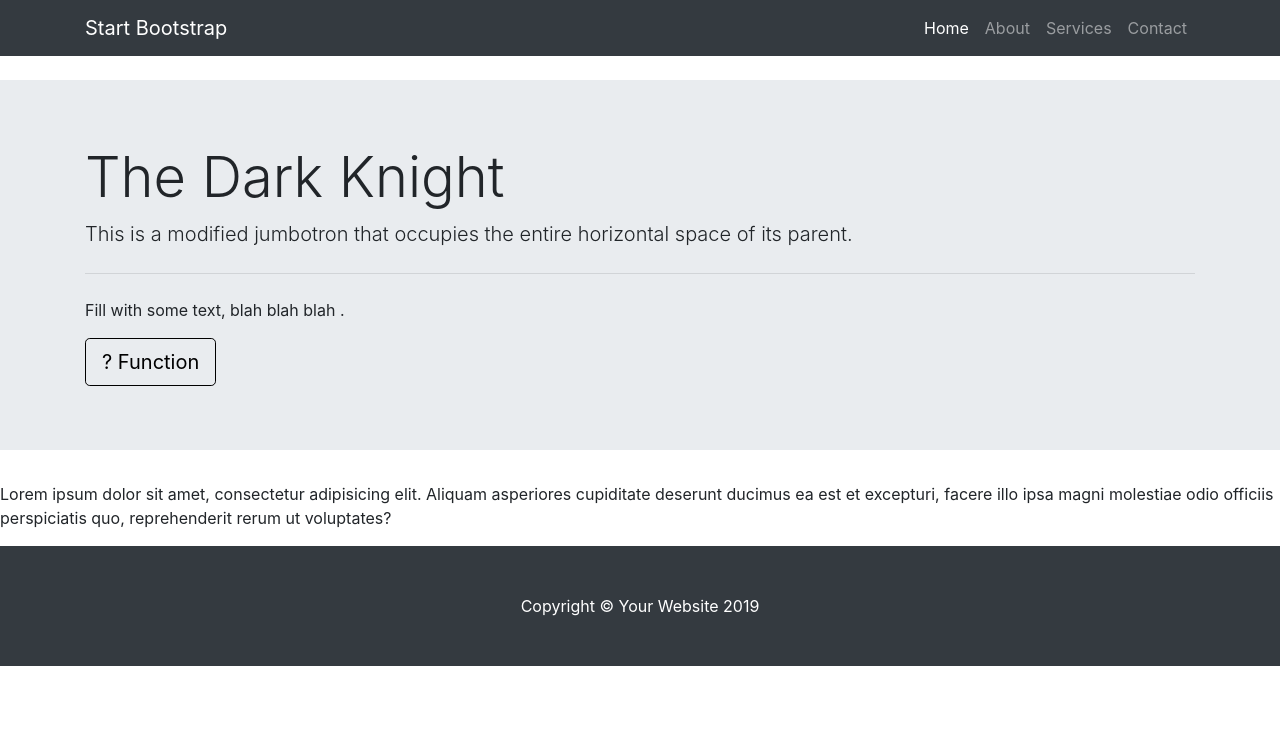
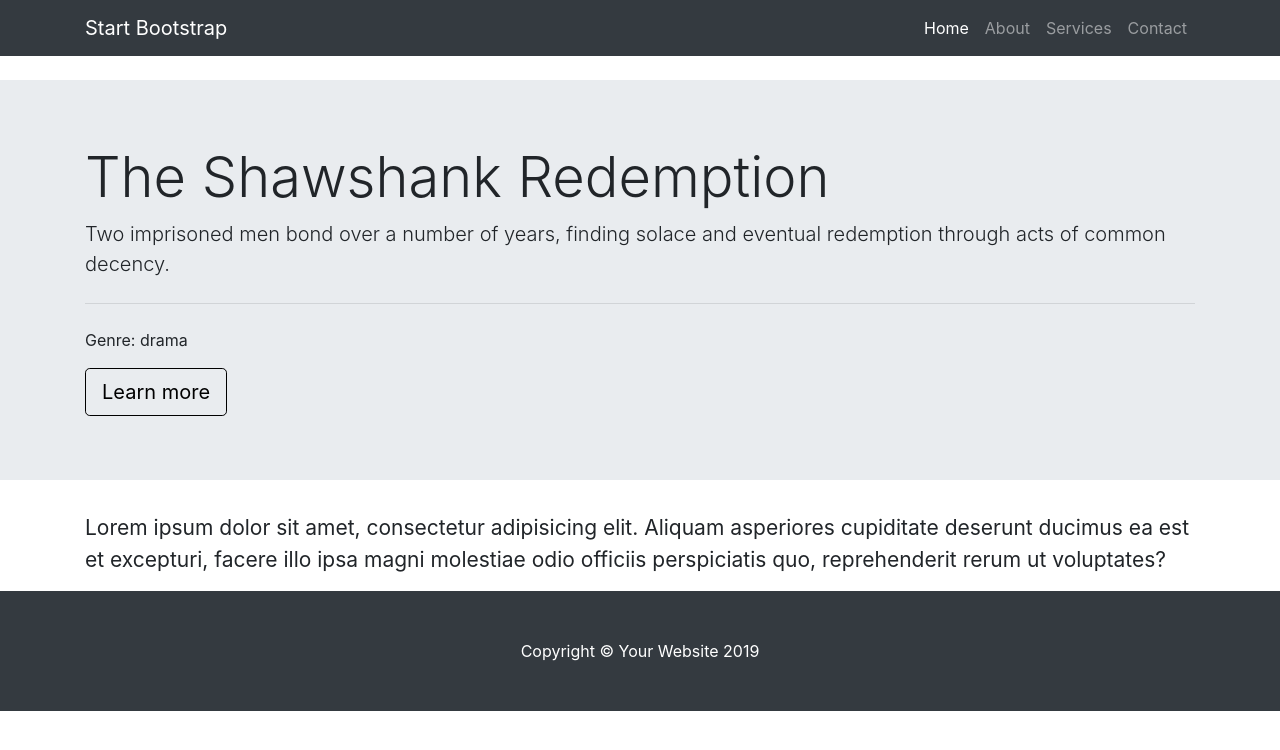
Before and after one commit to kishanbhakta/movie-app, a Next.js app: page /movies/1 in a window 1280 px wide. Shown: the top 750 px of the page. Built offline with nearby package versions, Linux system fonts and the light colour scheme.

Commit message:
got data from id to pass through the component

```diff
--- a/actions/index.js
+++ b/actions/index.js
@@ -6,7 +6,8 @@
         description: 'Two imprisoned men bond over a number of years, finding solace and eventual redemption through acts of common decency.',
         rating: 4.8,
         genre: 'drama',
-        image: 'https://m.media-amazon.com/images/M/MV5BNjQ2NDA3MDcxMF5BMl5BanBnXkFtZTgwMjE5NTU0NzE@._V1_CR0,60,640,360_AL_UX477_CR0,0,477,268_AL_.jpg'
+        image: 'https://m.media-amazon.com/images/M/MV5BNjQ2NDA3MDcxMF5BMl5BanBnXkFtZTgwMjE5NTU0NzE@._V1_CR0,60,640,360_AL_UX477_CR0,0,477,268_AL_.jpg',
+        longDesc:'Lorem ipsum dolor sit amet, consectetur adipisicing elit. Aliquam asperiores cupiditate deserunt ducimus ea est et excepturi, facere illo ipsa magni molestiae odio officiis perspiciatis quo, reprehenderit rerum ut voluptates?'
     },
     {
         id: '2',
@@ -15,7 +16,8 @@
         description: 'When the menace known as The Joker emerges from his mysterious past, he wreaks havoc and chaos on the people of Gotham. The Dark Knight must accept one of the greatest psychological and physical tests of his ability to fight injustice.',
         rating: 4.7,
         genre: 'action, crime, drama',
-        image: 'https://img.cinemablend.com/filter:scale/quill/c/3/8/0/f/4/c380f4f12cfeec19f0c40c6f57db188f2f98cca8.jpg?mw=600'
+        image: 'https://img.cinemablend.com/filter:scale/quill/c/3/8/0/f/4/c380f4f12cfeec19f0c40c6f57db188f2f98cca8.jpg?mw=600',
+        longDesc:'Lorem ipsum dolor sit amet, consectetur adipisicing elit. Aliquam asperiores cupiditate deserunt ducimus ea est et excepturi, facere illo ipsa magni molestiae odio officiis perspiciatis quo, reprehenderit rerum ut voluptates?'
     },
     {
         id: '3',
@@ -24,7 +26,8 @@
         description: 'A meek Hobbit from the Shire and eight companions set out on a journey to destroy the powerful One Ring and save Middle-earth from the Dark Lord Sauron.',
         rating: 4.9,
         genre: 'adventure, drama, fantasy',
-        image: 'https://img.cinemablend.com/filter:scale/quill/0/f/5/2/a/6/0f52a6843a25c1a5c1f9a0c00548cad9e1d912e2.jpg?mw=600'
+        image: 'https://img.cinemablend.com/filter:scale/quill/0/f/5/2/a/6/0f52a6843a25c1a5c1f9a0c00548cad9e1d912e2.jpg?mw=600',
+        longDesc:'Lorem ipsum dolor sit amet, consectetur adipisicing elit. Aliquam asperiores cupiditate deserunt ducimus ea est et excepturi, facere illo ipsa magni molestiae odio officiis perspiciatis quo, reprehenderit rerum ut voluptates?'
     }
 ];
 
--- a/pages/movies/[id].js
+++ b/pages/movies/[id].js
@@ -19,25 +19,58 @@
             <div className="jumbotron jumbotron-fluid">
                 <div className="container">
                     <h1 className="display-4">{movie.name}</h1>
-                    <p className="lead">This is a modified jumbotron that occupies the entire horizontal space of its
-                        parent.</p>
+                    <p className="lead">{ movie.description}</p>
                     <hr className="my-4"/>
-                    <p>Fill with some text, blah blah blah .</p>
-                    <a className="btn btn-primary btn-lg">? Function</a>
+                    <p>Genre: { movie.genre }</p>
+                    <a className="btn btn-primary btn-lg">Learn more</a>
                 </div>
             </div>
 
-            <div>
-                <p>Lorem ipsum dolor sit amet, consectetur adipisicing elit. Aliquam asperiores cupiditate deserunt ducimus ea est et excepturi, facere illo ipsa magni molestiae odio officiis perspiciatis quo, reprehenderit rerum ut voluptates?</p>
+            <div className="container">
+                <p className="desc-text">{movie.longDesc}</p>
             </div>
+            <style jsx>{`
+                .desc-text {
+                    font-size: 21px;
+                }
+            `}</style>
+
+
         </div>
     );
 };
 
-Movie.getInitialProps = async () => {
-    const movie = await getMovieById('2');
+/*
+* Context
+*
+* - provides a way to pass data through the component tree without having to pass
+*   props down manually at every level.
+*
+* - is designed to share data that can be considered “global” for a tree of React
+*   components, such as the current authenticated user, theme, or preferred language.
+*
+* - Context is primarily used when some data needs to be accessible by many components at different nesting levels.
+*   Apply it sparingly because it makes component reuse more difficult.
+*
+*   If you only want to avoid passing some props through many levels,
+*   component composition[https://reactjs.org/docs/composition-vs-inheritance.html]is often a simpler solution than context.
+*
+*   {query} is the same as const { id } = context.query();
+* */
+
+Movie.getInitialProps = async (context) => {
+    // { id } : object
+    const { id } = context.query;
+
+    const movie = await getMovieById(id);
+// or this:
+//          Query Context when a query clause is passed to a query parameter
+
+// Movie.getInitialProps = async ({query}) => {
+//     const movie = await getMovieById(query.id);
 
     return { movie };
 };
 
+
 export default Movie;
```
